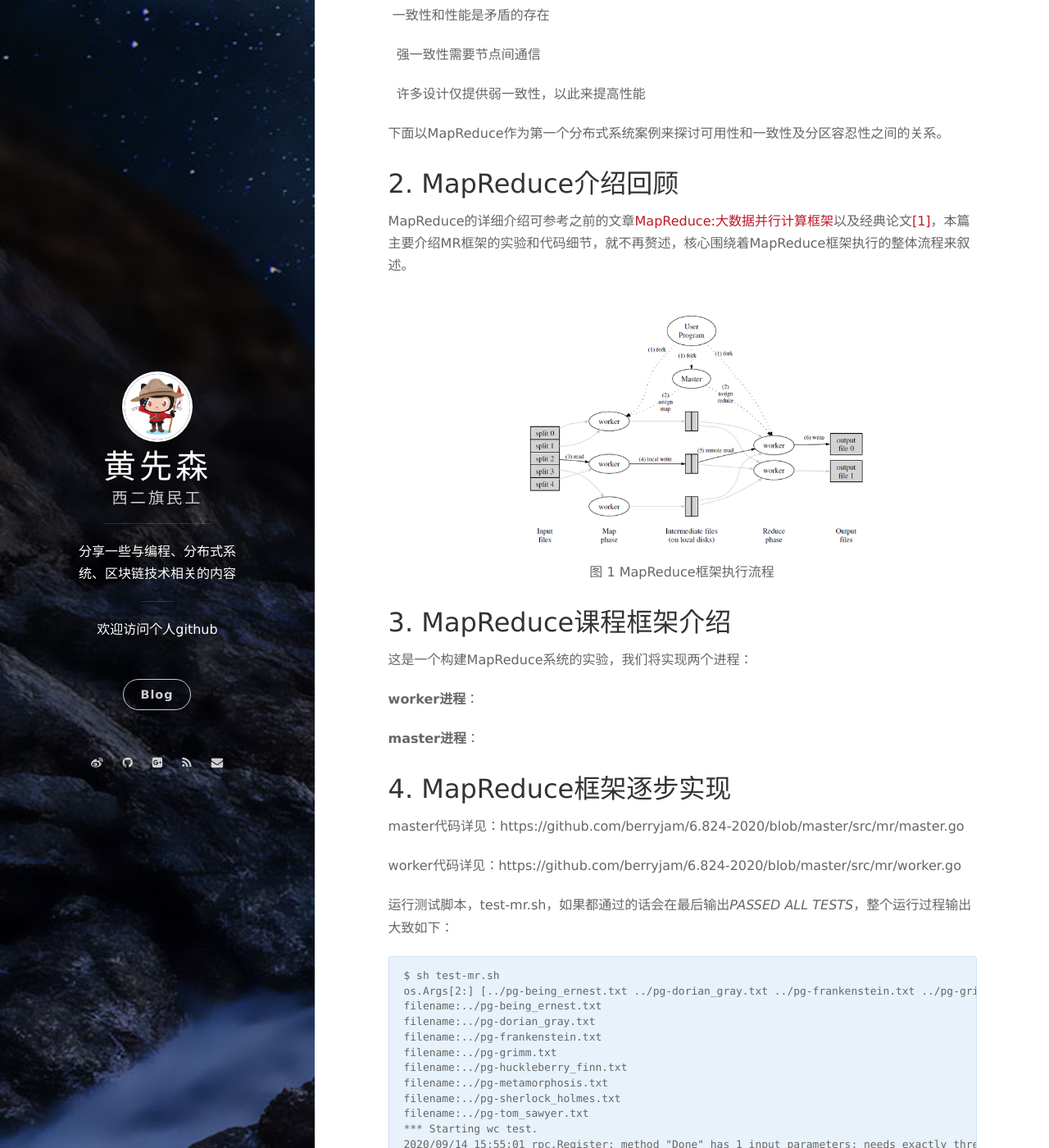
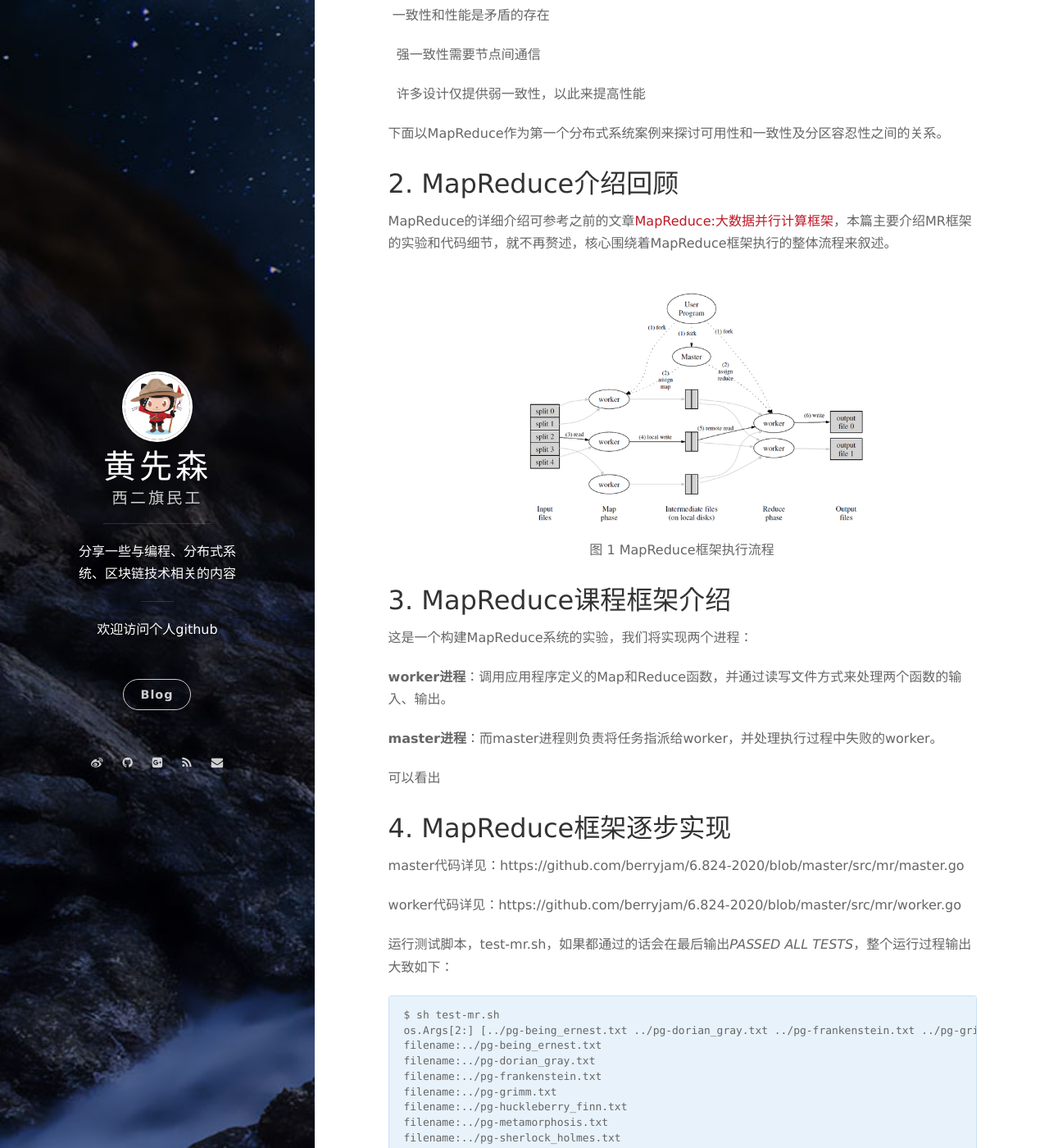
Before and after one commit to berryjam/berryjam.github.io, a Jekyll site: the page built from _posts/2020-09-12-6.824分布式系统课程系列(一):开篇&MapReduce介绍及框架实现.md, in a window 1280 px wide and 1400 px high, scrolled down 2605 px. Shown: the whole window at 82% size. Built offline with Jekyll 4.4.1, drawn with Linux system fonts in a browser that asks for light colours; nearby versions of some CDN libraries; comment, search, counter and statistics services are not loaded.

Commit message:
Update 2020-09-12-6.824分布式系统课程系列(一):开篇&MapReduce介绍及框架实现.md

```diff
--- a/_posts/2020-09-12-6.824分布式系统课程系列(一):开篇&MapReduce介绍及框架实现.md
+++ b/_posts/2020-09-12-6.824分布式系统课程系列(一):开篇&MapReduce介绍及框架实现.md
@@ -110,7 +110,7 @@
 
 ## 2. MapReduce介绍回顾
 
-MapReduce的详细介绍可参考之前的文章[MapReduce:大数据并行计算框架](https://berryjam.github.io/2018/05/MapReduce-%E5%A4%A7%E6%95%B0%E6%8D%AE%E5%B9%B6%E8%A1%8C%E8%AE%A1%E7%AE%97%E6%A1%86%E6%9E%B6/)以及经典论文[[1]](http://static.googleusercontent.com/media/research.google.com/zh-CN//archive/mapreduce-osdi04.pdf)，本篇主要介绍MR框架的实验和代码细节，就不再赘述，核心围绕着MapReduce框架执行的整体流程来叙述。
+MapReduce的详细介绍可参考之前的文章[MapReduce:大数据并行计算框架](https://berryjam.github.io/2018/05/MapReduce-%E5%A4%A7%E6%95%B0%E6%8D%AE%E5%B9%B6%E8%A1%8C%E8%AE%A1%E7%AE%97%E6%A1%86%E6%9E%B6/)，本篇主要介绍MR框架的实验和代码细节，就不再赘述，核心围绕着MapReduce框架执行的整体流程来叙述。
 
 <div align="center">
 <img src="https://raw.githubusercontent.com/berryjam/berryjam.github.io/master/image/MRExecution.png" height="70%" width="70%">
@@ -124,9 +124,11 @@
 
 这是一个构建MapReduce系统的实验，我们将实现两个进程：
 
-**worker进程**：
+**worker进程**：调用应用程序定义的Map和Reduce函数，并通过读写文件方式来处理两个函数的输入、输出。
 
-**master进程**：
+**master进程**：而master进程则负责将任务指派给worker，并处理执行过程中失败的worker。
+
+可以看出
 
 ## 4. MapReduce框架逐步实现
 
```
